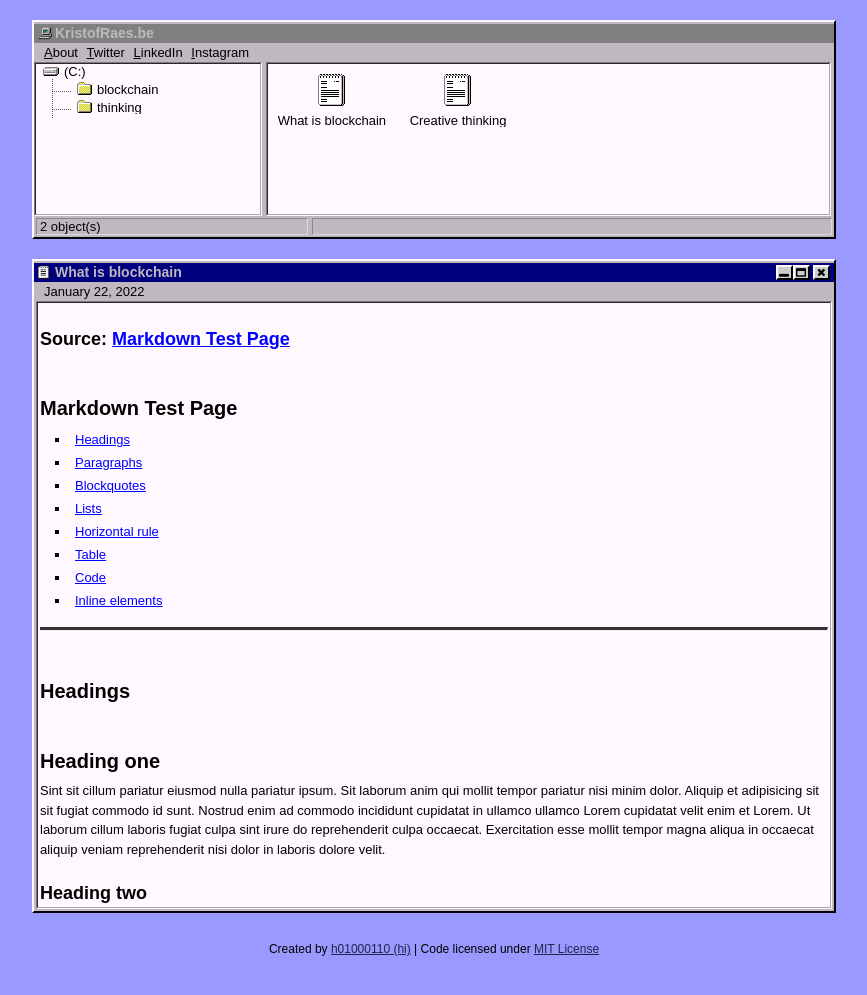
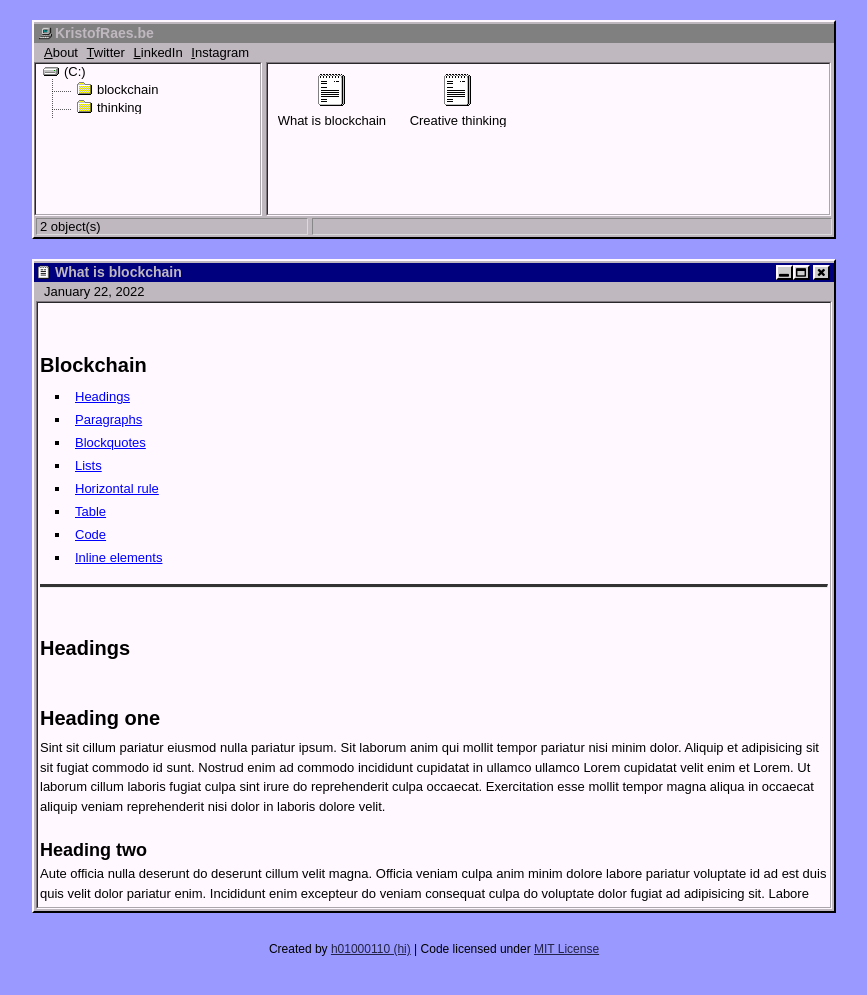
Before and after one commit to kristofraes/kraes, a Jekyll site: the page built from _posts/2022-01-22-what-is-blockchain.md, in a window 1280 px wide. Shown: the top 995 px of the page, without its empty margins (206-1073 px from the left). Built offline with Jekyll 4.4.1, drawn with Linux system fonts in a browser that asks for light colours.

Commit message:
Update 2022-01-22-what-is-blockchain.md

```diff
--- a/_posts/2022-01-22-what-is-blockchain.md
+++ b/_posts/2022-01-22-what-is-blockchain.md
@@ -4,9 +4,7 @@ title: "What is blockchain"
 tags: blockchain
 ---
 
-## Source: [Markdown Test Page](https://github.com/fullpipe/markdown-test-page)
-
-# <a name="top"></a>Markdown Test Page
+# <a name="top"></a>Blockchain
 
 * [Headings](#Headings)
 * [Paragraphs](#Paragraphs)
```
